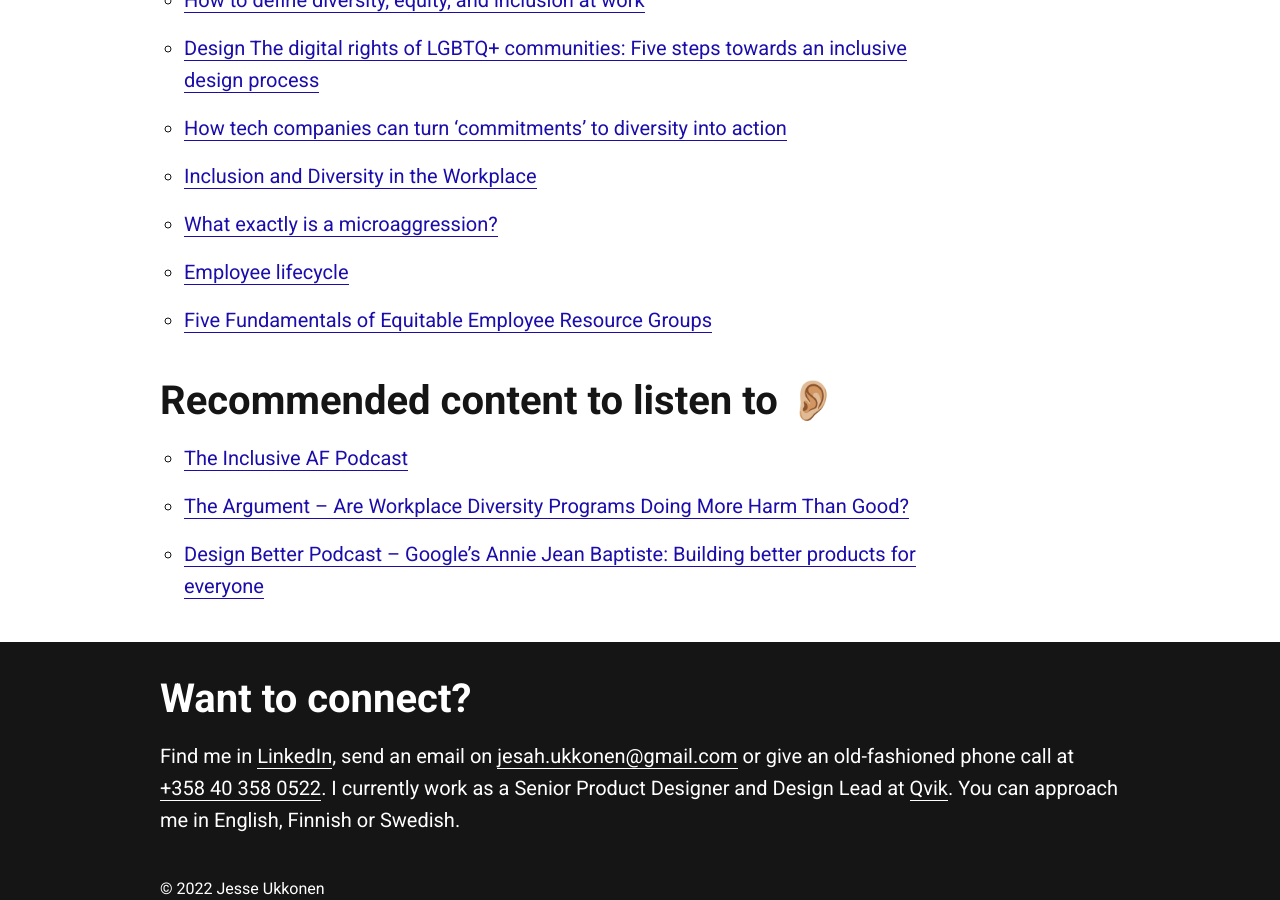
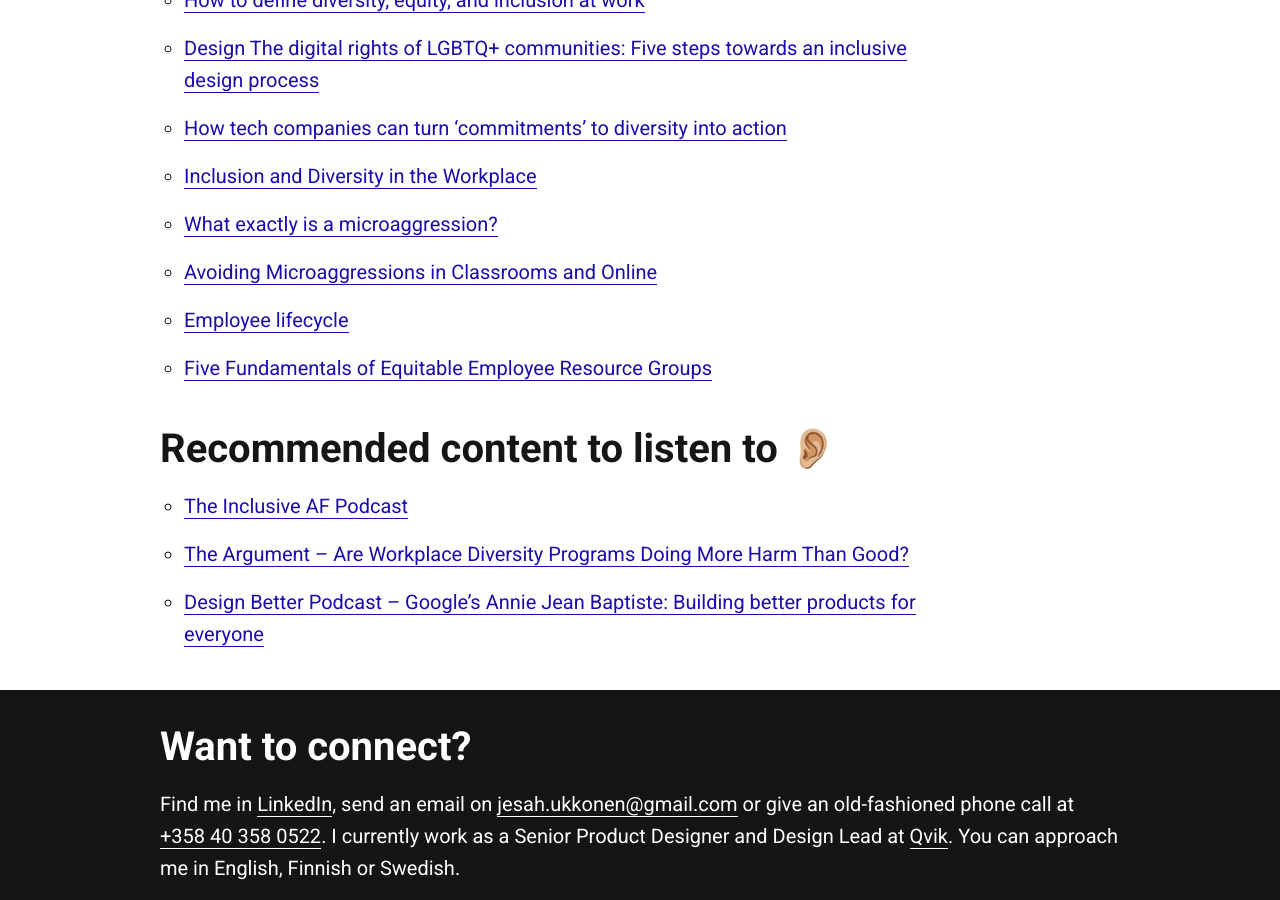
Before and after one commit to jesseu/jesseu.github.io, a Jekyll site: the page built from _posts/2021-08-18-diversity-equity-inclusion-thoughts.md, in a window 1280 px wide and 900 px high, scrolled down 5773 px. Built offline with Jekyll 4.4.1, drawn with Linux system fonts in a browser that asks for light colours; some of the changed lines change nothing that is shown.

Commit message:
Update 2021-08-18-diversity-equity-inclusion-thoughts.md

```diff
--- a/_posts/2021-08-18-diversity-equity-inclusion-thoughts.md
+++ b/_posts/2021-08-18-diversity-equity-inclusion-thoughts.md
@@ -57,7 +57,7 @@ Achieving belonging through diversity, equity and inclusion requires everyone's
 
 - - -
 ### Listen more: Inclusive by Design event
-I organized [a virtual event at Qvik](https://qvik.com/events/inclusive-by-design/){:target="_blank"} where I was joined by professionals representing the intersecting fields of design, anthropology, children’s rights and DEI consultation. [Check the recording from YouTube](https://youtu.be/qyd-ZrKf650){:target="_blank"}
+I organized [a virtual event at Qvik](https://www.meetup.com/qvik-events/events/283524080/){:target="_blank"} where I was joined by professionals representing the intersecting fields of design, anthropology, children’s rights and DEI consultation. [Check the recording from YouTube](https://youtu.be/qyd-ZrKf650){:target="_blank"}
 - - -
 
 ## Related readings & sources 📚
@@ -72,6 +72,7 @@ I organized [a virtual event at Qvik](https://qvik.com/events/inclusive-by-desig
 * [How tech companies can turn 'commitments' to diversity into action](https://mashable.com/article/how-companies-can-become-more-diverse/){:target="_blank"}
 * [Inclusion and Diversity in the Workplace](https://www.cipd.co.uk/knowledge/fundamentals/relations/diversity/factsheet#6424/){:target="_blank"}
 * [What exactly is a microaggression?](https://www.vox.com/2015/2/16/8031073/what-are-microaggressions/){:target="_blank"}
+* [Avoiding Microaggressions in Classrooms and Online](https://collegeeducated.com/resources/avoiding-microaggressions-in-classrooms-and-online/){:target="_blank"}
 * [Employee lifecycle](https://projectinclude.org/employee_lifecycle){:target="_blank"}
 * [Five Fundamentals of Equitable Employee Resource Groups](https://www.feminuity.org/blog-posts/five-fundamentals-of-equitable-ergs-employee-resource-groups/){:target="_blank"}
 
```
